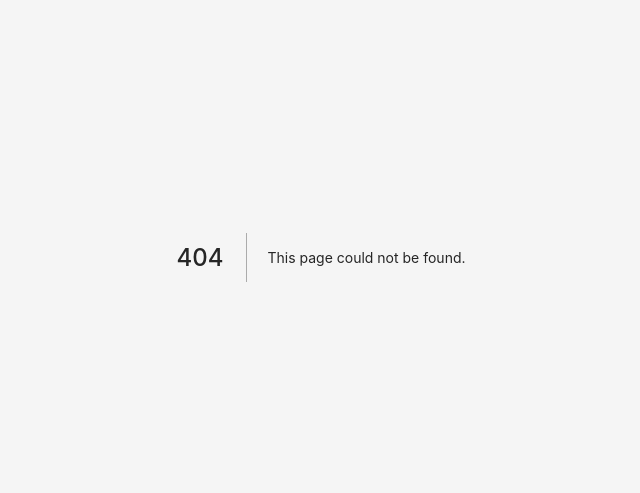
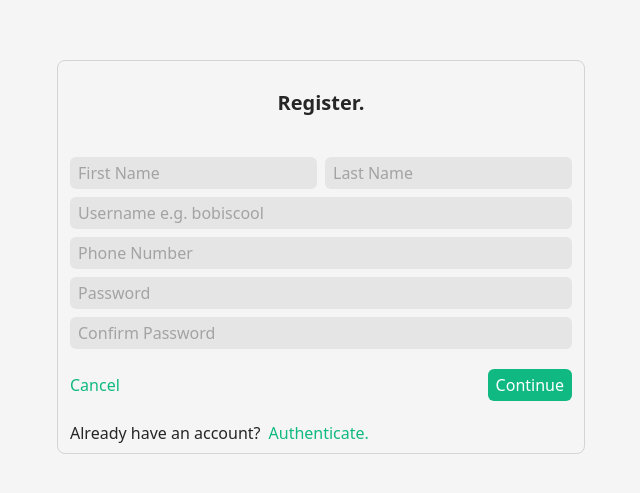
Before and after one commit to connor-davis/resuseit, a Next.js app: page /authentication/register in a window 1280 px wide. Before the commit this address had no page. Shown: the part 143-636 px from the top of the page, without its empty margins (319-959 px from the left). Built offline with nearby package versions, Linux system fonts and the light colour scheme.

Commit message:
setup basic stuff for authentication

```diff
--- /dev/null
+++ b/api/routes/authentication/login.js
@@ -0,0 +1,5 @@
+let { Router } = require('express');
+
+let router = Router();
+
+module.exports = router;
--- /dev/null
+++ b/api/routes/authentication/register.js
@@ -0,0 +1,5 @@
+let { Router } = require('express');
+
+let router = Router();
+
+module.exports = router;
--- a/package.json
+++ b/package.json
@@ -19,7 +19,8 @@
     "react-redux": "^7.2.4",
     "react-router-dom": "^5.2.0",
     "redux": "^4.1.0",
-    "redux-axios-middleware": "^4.0.1"
+    "redux-axios-middleware": "^4.0.1",
+    "redux-persist": "^6.0.0"
   },
   "devDependencies": {
     "@types/express": "^4.17.11",
--- a/pages/_app.tsx
+++ b/pages/_app.tsx
@@ -1,11 +1,19 @@
-import "../styles/global.css";
+import '../styles/global.css';
 
-import { AppProps } from "next/dist/next-server/lib/router/router";
+import { persistor, store } from '../store/store';
+
+import { AppProps } from 'next/dist/next-server/lib/router/router';
+import { PersistGate } from 'redux-persist/integration/react';
+import { Provider } from 'react-redux';
 
 let MyApp = ({ Component, pageProps }: AppProps) => {
   return (
     <div className="outline-none font-sans flex flex-col w-screen h-screen text-gray-800 dark:text-gray-100 bg-gray-100 dark:bg-black select-none">
-      <Component {...pageProps} />
+      <Provider store={store}>
+        <PersistGate persistor={persistor} loading={() => <div>Loading</div>}>
+          <Component {...pageProps} />
+        </PersistGate>
+      </Provider>
     </div>
   );
 };
--- /dev/null
+++ b/pages/authentication/login.tsx
@@ -0,0 +1,58 @@
+import Head from 'next/head';
+import Link from 'next/link';
+import React from 'react';
+
+let LoginPage: React.FC = () => {
+  return (
+    <>
+      <Head>
+        <title>ReUse-It | Authenticate.</title>
+      </Head>
+
+      <div className="flex flex-row justify-center items-center w-screen bg-gray-100 dark:bg-black">
+        <div className="flex flex-col justify-center items-center h-screen bg-gray-100 dark:bg-black">
+          <div className="flex flex-col items-center px-3 py-2 space-y-5 rounded-lg border-l border-t border-r border-b border-gray-300 dark:border-gray-800d bg-gray-100 dark:bg-black w-64 md:w-auto">
+            <div className="text-lg md:text-xl font-bold my-5">
+              Authenticate.
+            </div>
+
+            <div className="flex flex-col space-y-2 w-full">
+              <input
+                className="outline-none px-2 py-1 bg-gray-200 w-full rounded-md"
+                placeholder="Username or Phone Number"
+              />
+
+              <input
+                className="outline-none px-2 py-1 bg-gray-200 w-full rounded-md"
+                placeholder="Password"
+              />
+            </div>
+
+            <div className="flex flex-row justify-between items-center w-full space-x-2">
+              <Link href="/">
+                <div className="text-center text-green-500 cursor-pointer">
+                  Cancel
+                </div>
+              </Link>
+
+              <div className="text-center bg-green-500 text-white rounded-md px-2 py-1 cursor-pointer">
+                Continue
+              </div>
+            </div>
+
+            <div className="flex flex-row space-x-2 justify-start w-full">
+              <div>Don't have an account?</div>
+              <Link href="/authentication/register">
+                <div className="text-center text-green-500 cursor-pointer">
+                  Register.
+                </div>
+              </Link>
+            </div>
+          </div>
+        </div>
+      </div>
+    </>
+  );
+};
+
+export default LoginPage;
--- /dev/null
+++ b/pages/authentication/register.tsx
@@ -0,0 +1,76 @@
+import Head from 'next/head';
+import Link from 'next/link';
+import React from 'react';
+
+let RegisterPage: React.FC = () => {
+  return (
+    <>
+      <Head>
+        <title>ReUse-It | Register.</title>
+      </Head>
+
+      <div className="flex flex-row justify-center items-center w-screen bg-gray-100 dark:bg-black">
+        <div className="flex flex-col justify-center items-center h-screen bg-gray-100 dark:bg-black">
+          <div className="flex flex-col items-center px-3 py-2 space-y-5 rounded-lg border-l border-t border-r border-b border-gray-300 dark:border-gray-800d bg-gray-100 dark:bg-black">
+            <div className="text-lg md:text-xl font-bold my-5">Register.</div>
+
+            <div className="flex flex-col space-y-2 w-full">
+              <div className="flex flex-row space-x-2">
+                <input
+                  className="outline-none px-2 py-1 bg-gray-200 rounded-md w-36 md:w-auto"
+                  placeholder="First Name"
+                />
+                <input
+                  className="outline-none px-2 py-1 bg-gray-200 rounded-md w-36 md:w-auto"
+                  placeholder="Last Name"
+                />
+              </div>
+              <input
+                className="outline-none px-2 py-1 bg-gray-200 w-full rounded-md"
+                placeholder="Username e.g. bobiscool"
+              />
+
+              <input
+                className="outline-none px-2 py-1 bg-gray-200 w-full rounded-md"
+                placeholder="Phone Number"
+              />
+
+              <input
+                className="outline-none px-2 py-1 bg-gray-200 w-full rounded-md"
+                placeholder="Password"
+              />
+
+              <input
+                className="outline-none px-2 py-1 bg-gray-200 w-full rounded-md"
+                placeholder="Confirm Password"
+              />
+            </div>
+
+            <div className="flex flex-row justify-between items-center w-full space-x-2">
+              <Link href="/">
+                <div className="text-center text-green-500 cursor-pointer">
+                  Cancel
+                </div>
+              </Link>
+
+              <div className="text-center bg-green-500 text-white rounded-md px-2 py-1 cursor-pointer">
+                Continue
+              </div>
+            </div>
+
+            <div className="flex flex-row space-x-2 justify-start w-full">
+              <div>Already have an account?</div>
+              <Link href="/authentication/login">
+                <div className="text-center text-green-500 cursor-pointer">
+                  Authenticate.
+                </div>
+              </Link>
+            </div>
+          </div>
+        </div>
+      </div>
+    </>
+  );
+};
+
+export default RegisterPage;
--- a/pages/index.tsx
+++ b/pages/index.tsx
@@ -1,3 +1,5 @@
+import React, { useEffect } from 'react';
+
 import AccountDropdown from '../components/dropdowns/account';
 import CollectionsDropdown from '../components/dropdowns/collections';
 import CollectorsDropdown from '../components/dropdowns/collectors';
@@ -5,9 +7,16 @@ import Footer from '../components/footer';
 import Head from 'next/head';
 import ItemsDropdown from '../components/dropdowns/items';
 import Navbar from '../components/navbar';
-import React from 'react';
+import { getUserInformation } from '../store/slices/user';
+import { useSelector } from 'react-redux';
 
 const Index: React.FC = () => {
+  let userInformation = useSelector(getUserInformation);
+
+  useEffect(() => {
+    console.log(userInformation);
+  });
+
   return (
     <>
       <Head>
@@ -15,9 +24,15 @@ const Index: React.FC = () => {
       </Head>
       <div className="flex flex-col relative h-screen w-screen">
         <Navbar title="ReUse-It">
-          <CollectionsDropdown />
-          <CollectorsDropdown />
-          <ItemsDropdown />
+          {userInformation.length > 0 ? (
+            <>
+              <CollectionsDropdown />
+              <CollectorsDropdown />
+              <ItemsDropdown />
+            </>
+          ) : (
+            <div>Please authenticate.</div>
+          )}
           <AccountDropdown />
         </Navbar>
         <div className="mb-auto"></div>
--- /dev/null
+++ b/store/slices/user.ts
@@ -0,0 +1,31 @@
+import { createSlice } from '@reduxjs/toolkit';
+
+type IUserState = {
+  information: any;
+};
+
+let userSlice = createSlice({
+  name: 'user',
+  initialState: {
+    information: {},
+  },
+  reducers: {
+    setUserInformation: (state: IUserState, action: any) => {
+      state.information = action.payload;
+    },
+    unsetUserInformation: (state: IUserState, _) => {
+      state.information = {};
+    },
+  },
+});
+
+let { setUserInformation, unsetUserInformation } = userSlice.actions;
+
+let getUserInformation = (state) => state.userReducer.information;
+
+export {
+  userSlice,
+  setUserInformation,
+  unsetUserInformation,
+  getUserInformation,
+};
--- /dev/null
+++ b/store/store.ts
@@ -0,0 +1,47 @@
+import { applyMiddleware, createStore } from 'redux';
+import {
+  combineReducers,
+  configureStore,
+  getDefaultMiddleware,
+} from '@reduxjs/toolkit';
+import { persistReducer, persistStore } from 'redux-persist';
+
+import storage from 'redux-persist/lib/storage';
+import { userSlice } from './slices/user';
+
+let userReducer = userSlice.reducer;
+
+let persistConfig = {
+  key: 'root',
+  storage,
+};
+
+function loggerMiddleware(store) {
+  return function (next) {
+    return function (action) {
+      console.log(action);
+      next(action);
+      console.log(store.getState());
+    };
+  };
+}
+
+let rootReducer = combineReducers({
+  userReducer,
+});
+
+let persistedReducer = persistReducer(persistConfig, rootReducer);
+
+let store = configureStore({
+  reducer: persistedReducer,
+  middleware: [
+    ...getDefaultMiddleware({
+      serializableCheck: false,
+    }),
+    loggerMiddleware,
+  ],
+});
+
+let persistor = persistStore(store);
+
+export { store, persistor };
```
Also changed, not shown: api/routes/collection.js (added), api/routes/collector.js (added), api/routes/item.js (added), 1 other file (tests, documents, lock files or other folders).
